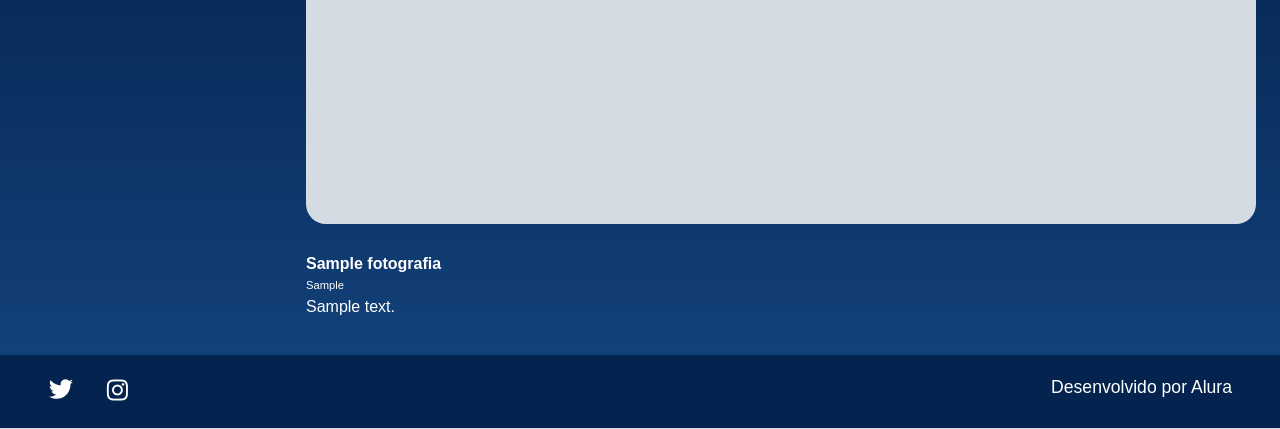
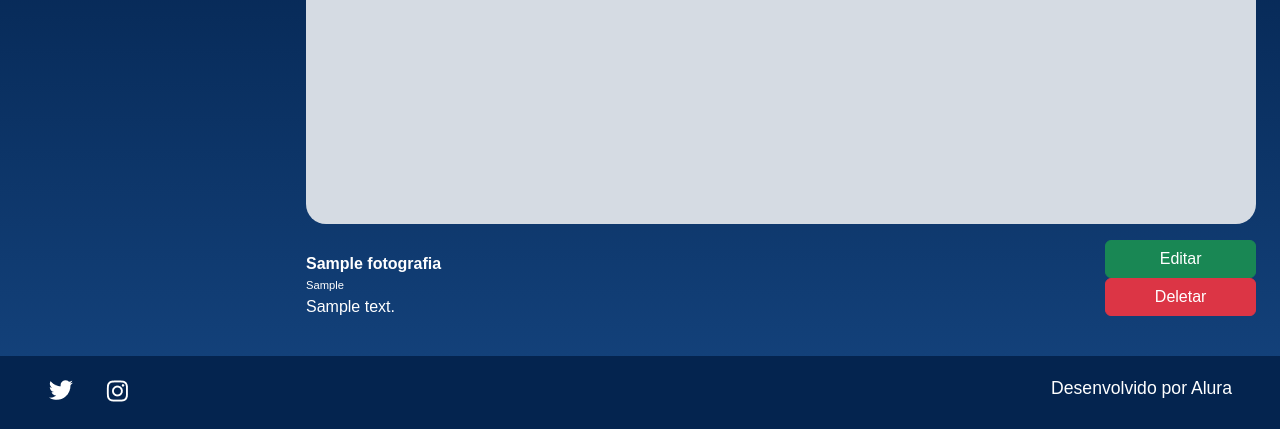
Before and after one commit to renato-figueiredo/alura_space, a Django app: page /imagem/1 in a window 1280 px wide. Shown: the part 667-1096 px from the top of the page. Run offline with Django 5.2, Linux system fonts and the light colour scheme; tables that the repository leaves empty hold one stand-in row (values such as "Sample post"); grey boxes marked "Sample" are stand-in pictures.

Commit message:
Add editar imagem

```diff
--- a/apps/galeria/urls.py
+++ b/apps/galeria/urls.py
@@ -7,6 +7,6 @@ urlpatterns = [
     path('imagem/<int:foto_id>', imagem, name='imagem'),
     path('buscar', buscar, name='buscar'),
     path('nova-imagem', nova_imagem, name='nova_imagem'),
-    path('editar-imagem', editar_imagem, name='editar_imagem'),
-    path('deletar-imagem', deletar_imagem, name='deletar_imagem'),
+    path('editar-imagem/<int:foto_id>', editar_imagem, name='editar_imagem'),
+    path('deletar-imagem/<int:foto_id>', deletar_imagem, name='deletar_imagem'),
 ]
--- a/apps/galeria/views.py
+++ b/apps/galeria/views.py
@@ -73,8 +73,18 @@ def nova_imagem(request):
 
     return render(request, 'galeria/nova_imagem.html', {"form": form})
 
-def editar_imagem(request):
-    pass
+def editar_imagem(request, foto_id):
+    fotografia = Fotografia.objects.get(id=foto_id)
+    form = FotografiaForms(instance=fotografia)
+
+    if request.method == 'POST':
+        form = FotografiaForms(request.POST, request.FILES, instance=fotografia)
+        if form.is_valid():
+            form.save()
+            messages.success(request, 'Fotografia editada com sucesso!')
+            return redirect('index')
+
+    return render(request, 'galeria/editar_imagem.html', {'form': form, 'foto_id': foto_id})
 
 def deletar_imagem(request):
     pass
--- a/templates/galeria/imagem.html
+++ b/templates/galeria/imagem.html
@@ -15,6 +15,14 @@
                         <p class="imagem__descricao">{{fotografia.legenda}}</p>
                         <p class="imagem__texto">{{fotografia.descricao}}</p>
                     </div>
+                    <div>
+                        <a href="{% url 'editar_imagem' fotografia.id %}">
+                            <button class="btn btn-success col-12" style="padding: top 5px;">Editar</button>
+                        </a>
+                        <a href="{% url 'deletar_imagem' fotografia.id %}">
+                            <button class="btn btn-danger col-12" style="padding: top 5px;">Deletar</button>
+                        </a>
+                    </div>
                 </div>
             </div>
         </section>
```
Also changed, not shown: templates/galeria/editar_imagem.html (added, +20 -0 lines).
